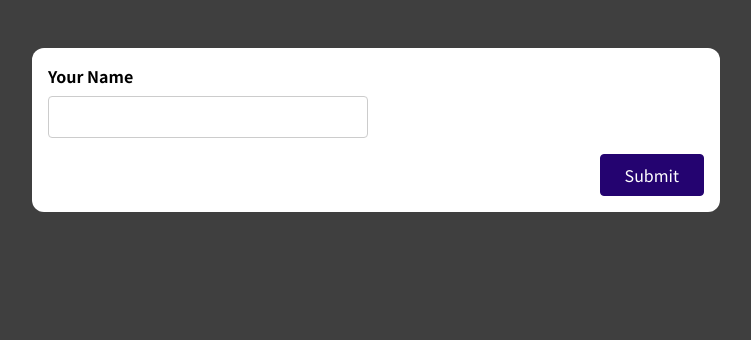
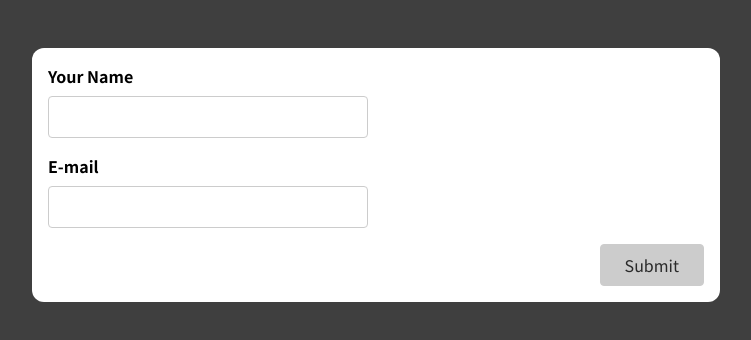
Before and after one commit to nirav00-cyber/forms, a React (Create React App) app: page / in a window 1280 px wide. Shown: the top 340 px of the page, without its empty margins (264-1015 px from the left). Built offline with nearby package versions, Linux system fonts and the light colour scheme.

Commit message:
formValidation using state done

```diff
--- a/src/components/SimpleInput.js
+++ b/src/components/SimpleInput.js
@@ -1,18 +1,44 @@
 import React,{useState} from 'react'
 
-function SimpleInput(props) {
+function SimpleInput(props)
+{
+
     const [enteredName, setEnteredName] = useState('');
     const [enteredNameTouched, setEnteredNameTouched] = useState(false);
+
+
     const enteredNameIsValid = enteredName.trim() !== '';
     const nameInputIsInvalid = (!enteredNameIsValid && enteredNameTouched);
+
+
+    const [enteredEmail, setEnteredEmail] = useState('');
+    const [enteredEmailTouched, setEnteredEmailTouched] = useState(false);
+
+
+    const enteredEmailIsValid = enteredEmail.includes('@');
+    const emailInputIsInvalid = (!enteredEmailIsValid && enteredEmailTouched);
+
+
+    let formIsValid = false;
+    if (enteredNameIsValid && enteredEmailIsValid)
+        formIsValid = true;
 
     const nameInputChangeHandler = (event) =>
     {
         setEnteredName(event.target.value);
     }
+
     const nameInputBlurHandler = event =>
     {
         setEnteredNameTouched(true);
+    }
+    const emailInputChangeHandler = event =>
+    {
+        setEnteredEmail(event.target.value);
+    }
+    const emailInputBlurHandler = event =>
+    {
+        setEnteredEmailTouched(true);
     }
 
     const formSubmissionHandler = event =>
@@ -20,13 +46,21 @@
         event.preventDefault();
         setEnteredNameTouched(true);
 
-        if (!enteredNameIsValid)
-            return;
-        console.log(enteredName);
+        // if (!enteredNameIsValid)
+        //     return;
+
+        console.log(enteredName + ' ' + enteredEmail);
+
         setEnteredName('');
         setEnteredNameTouched(false);
+        setEnteredEmail('');
+        setEnteredEmailTouched(false);
    }
     const nameInputClasses = nameInputIsInvalid
+    ? 'form-control invalid'
+    : 'form-control';
+
+      const emailInputClasses = emailInputIsInvalid
     ? 'form-control invalid'
     : 'form-control';
 
@@ -37,7 +71,7 @@
      {nameInputIsInvalid && (
           <p className='error-text'>Name must not be empty.</p>
         )}
-            <div className={nameInputClasses}>
+        <div className={nameInputClasses}>
         <label htmlFor='name'>Your Name</label>
         <input
           type='text'
@@ -49,9 +83,21 @@
         {nameInputIsInvalid && (
           <p className='error-text'>Name must not be empty.</p>
         )}
-      </div>
+            </div>
+            <div className={emailInputClasses}>
+                <label htmlFor='email'>E-mail</label>
+                <input
+                    type='email'
+                    id='email'
+                    onChange={emailInputChangeHandler}
+                    onBlur={emailInputBlurHandler}
+                    value={enteredEmail}></input>
+                {emailInputIsInvalid && (
+          <p className='error-text'>Please enter a valid email.</p>
+        )}
+            </div>
       <div className='form-actions'>
-        <button>Submit</button>
+        <button disabled={!formIsValid}>Submit</button>
       </div>
     </form>
     )
--- a/src/index.css
+++ b/src/index.css
@@ -79,6 +79,15 @@
   border-color: #33059e;
 }
 
+button:disabled,
+button:disabled:hover,
+button:disabled:active {
+  background-color: #ccc;
+  color: #292929;
+  border-color: #ccc;
+  cursor: not-allowed;
+}
+
 .form-actions {
   text-align: right;
 }
```
Also changed, not shown: 1 other file (tests, documents, lock files or other folders).
